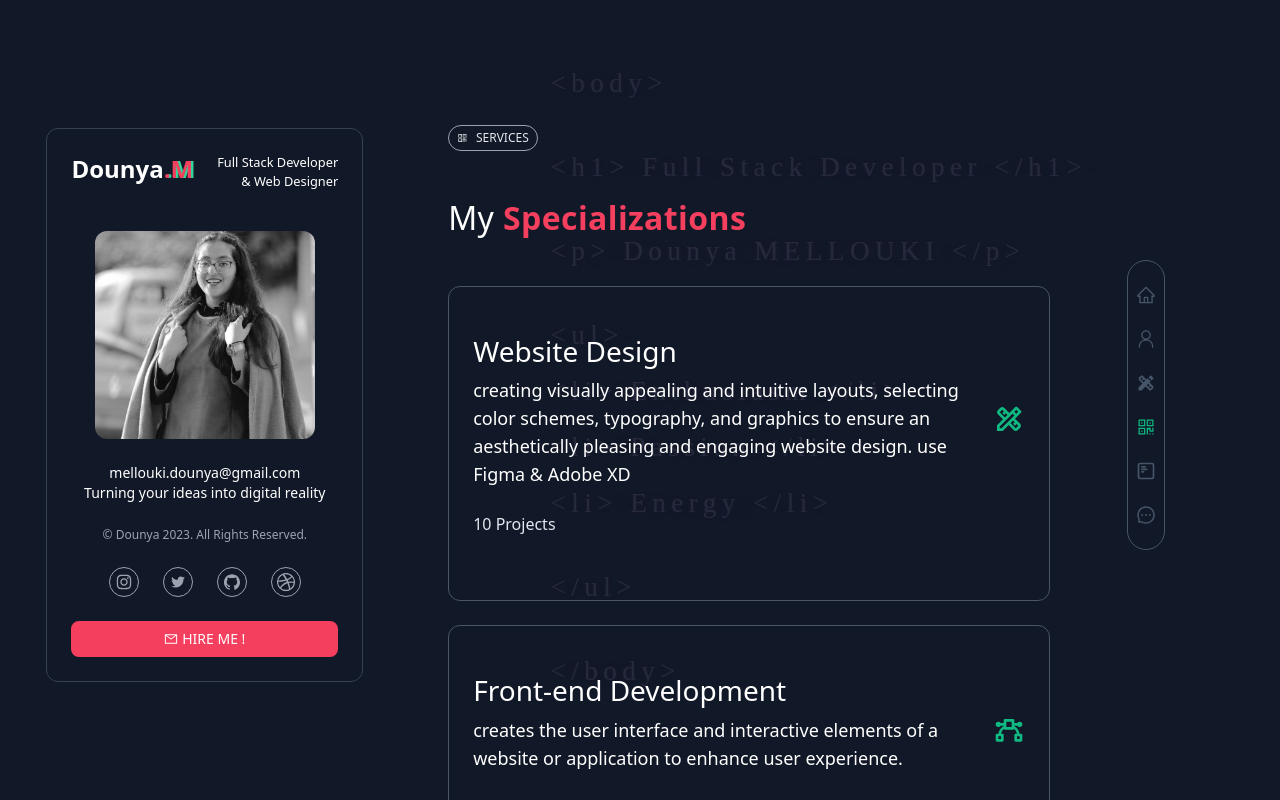
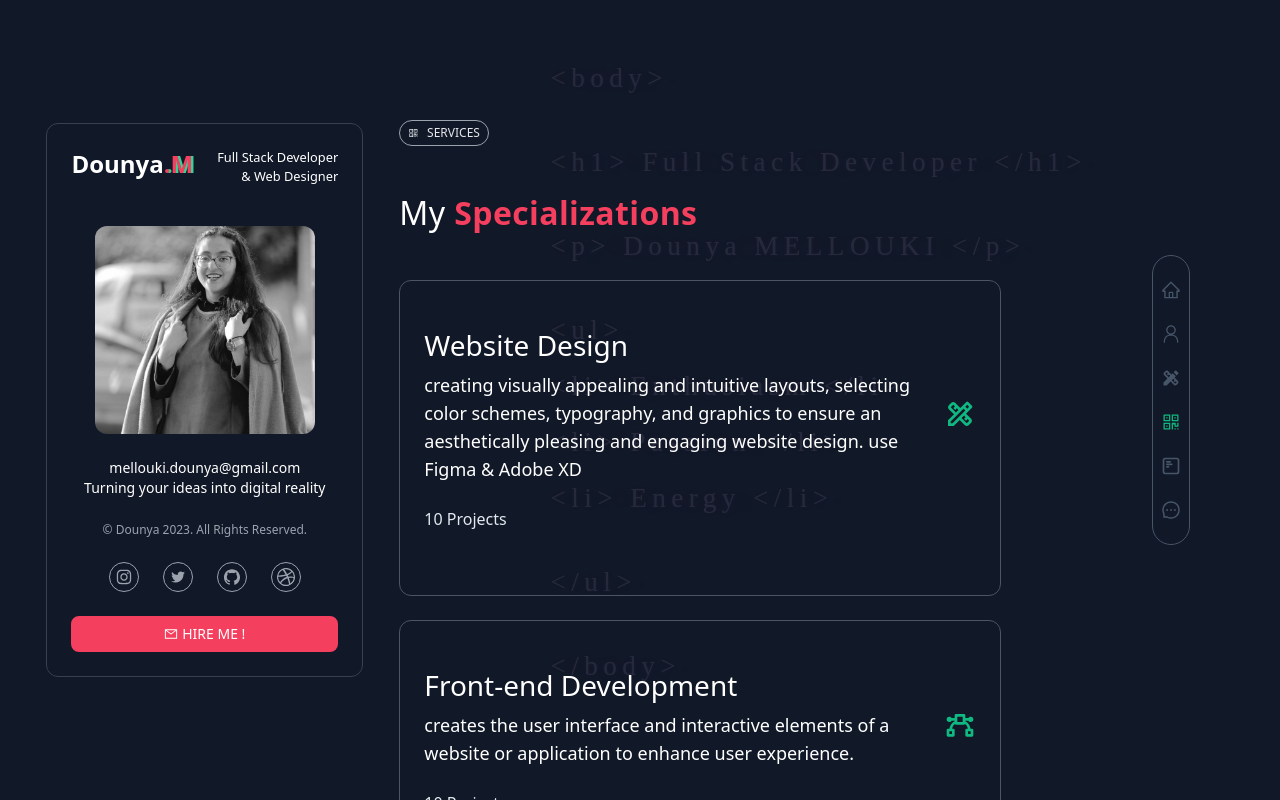
Before and after one commit to dounya-m/Dou_Portfolio, a React (Create React App) app: page /services in a window 1280 px wide. Shown: the top 800 px of the page. Built offline with nearby package versions, Linux system fonts and the light colour scheme.

Commit message:
services page finished v 1

```diff
--- a/src/layout/Layout.jsx
+++ b/src/layout/Layout.jsx
@@ -32,12 +32,17 @@ function Layout({ children }) {
       <div className='mx-[40%] mt-[10%] fixed opacity-10'>
         <BackgroundComponent />
       </div>
+      <div className='lg:fixed'>
       <SideBarComponent />
-      <main className='z-10 w-[50%] h-[70vh]'>
+      </div>
+      <main className='z-10 w-[50%] h-[70vh] lg:ml-[30%]'>
         {children}
       </main>
-      {isResponsiveMode ? <div className='absolute w-full h-[100%] top-0 ease-linear transition-all duration-1000 delay-700'> <ResponsivBarComponent   /> </div>: null}
-      {isResponsiveMode ? null : <div className=''  ><NavBarComponent /></div>}
+      {isResponsiveMode ?
+      <div className='absolute md:fixed z-10 w-full h-[100%] top-0 ease-linear transition-all duration-1000 delay-700'>
+      <ResponsivBarComponent   /> </div>: null}
+      {isResponsiveMode ? null :
+      <div className='lg:fixed left-[90vw] md:hidden xl:fixed lg:block xl:block 2xl:block hidden '  ><NavBarComponent /></div>}
       <div ref={toggleRef}>
         <button
           className=' px-2 py-2 text-white  top-4 right-4 border-[1px] rounded-full lg:hidden md:block  sm:block fixed '
--- a/src/pages/Services.jsx
+++ b/src/pages/Services.jsx
@@ -39,7 +39,7 @@ function Services() {
         </h2>
       </div>
 
-      <div className='flex flex-col gap-4'>
+      <div className='flex flex-col gap-4 h-[50vh]' >
 
       {specializ.map((item, index)=>(
           <div className='flex flex-col border-[1px] px-4 py-5 gap-2 hover:border-emerald-500 border-gray-600 rounded-xl' key={index}>
```
